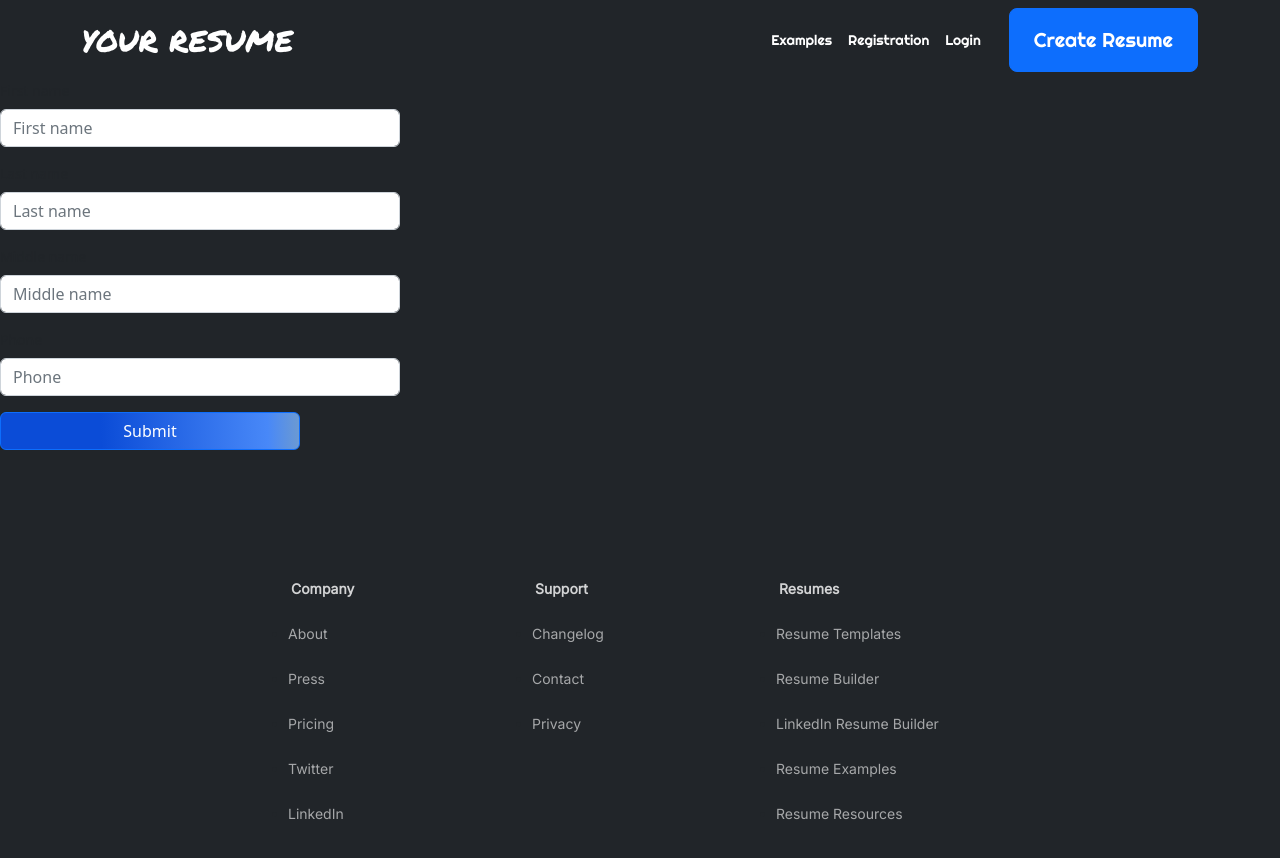
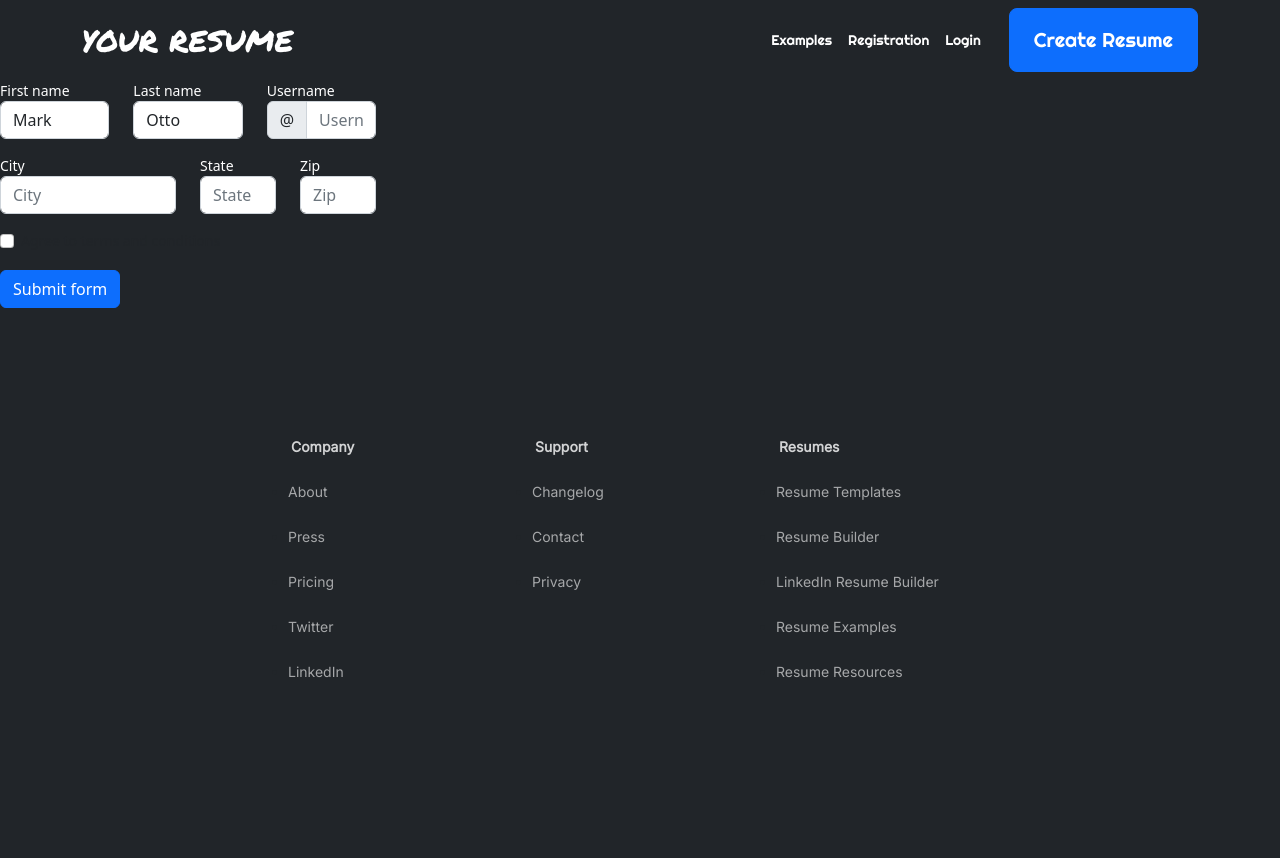
Before and after one commit to Daryna00/Resume, a React (Create React App) app in the folder resume_front/: page /personal/area in a window 1280 px wide. Shown: the top 858 px of the page. After the commit the page ends 800 px from the top, so only its background shows below. Built offline with nearby package versions, Linux system fonts and the light colour scheme; a web font is replaced by a local one.

Commit message:
fix pass google

```diff
--- a/resume_front/src/components/Activate.js
+++ b/resume_front/src/components/Activate.js
@@ -17,7 +17,7 @@
     };
 
     if (verified) {
-        return <Redirect to='/' />
+        return <Redirect to='/authorisation' />
     }
 
     return (
--- /dev/null
+++ b/resume_front/src/css/personal_area.css
@@ -0,0 +1,4 @@
+
+.label{
+    color: white;
+}
--- a/resume_front/src/pages/Auth.js
+++ b/resume_front/src/pages/Auth.js
@@ -25,7 +25,7 @@
 
     const continueWithGoogle = async () => {
         try {
-            const res = await axios.get(`${process.env.REACT_APP_API_URL}/api/v1/auth/o/google-oauth2/?redirect_uri=${process.env.REACT_APP_API_URL}/google`)
+            const res = await axios.get(`${process.env.REACT_APP_API_URL}/google`)
 
             window.location.replace(res.data.authorization_url);
         } catch (err) {
--- a/resume_front/src/pages/PersonalArea.js
+++ b/resume_front/src/pages/PersonalArea.js
@@ -1,36 +1,91 @@
 import React, {useState} from 'react';
-import {Button, Form} from "react-bootstrap";
+import {Button, Col, Form, InputGroup, Row} from "react-bootstrap";
+import '../css/personal_area.css'
 
 const PersonalArea = () => {
-    const [formData, setFormData] = useState({
-        first_name: '',
-        last_name: '',
-        middle_name: '',
-        phone: ''
-    });
-    const { first_name, last_name, middle_name, phone} = formData;
-    const onChange = e => setFormData({ ...formData, [e.target.name]: e.target.value });
+        const [validated, setValidated] = useState(false);
+
+        const handleSubmit = (event) => {
+            const form = event.currentTarget;
+            if (form.checkValidity() === false) {
+                event.preventDefault();
+                event.stopPropagation();
+            }
+
+            setValidated(true);
+        };
+
         return (
-        <Form className='form-personal-area' >
-            <Form.Group className="mb-3" controlId="formBasicFirstName">
-                <Form.Label>First name</Form.Label>
-                <Form.Control type="name" placeholder="First name" name='name' value={first_name} onChange={e => onChange(e)} required/>
+            <Form noValidate validated={validated} onSubmit={handleSubmit} class='form'>
+                <Row className="mb-3">
+                    <Form.Group as={Col} md="4" controlId="validationCustom01">
+                        <Form.Label class='label'>First name</Form.Label>
+                        <Form.Control
+                            required
+                            type="text"
+                            placeholder="First name"
+                            defaultValue="Mark"
+                        />
+                        <Form.Control.Feedback>Looks good!</Form.Control.Feedback>
                     </Form.Group>
-            <Form.Group className="mb-3" controlId="formBasicLastName">
-                <Form.Label>Last name</Form.Label>
-                <Form.Control type="name" placeholder="Last name" name='name' value={last_name} onChange={e => onChange(e)} required/>
+                    <Form.Group as={Col} md="4" controlId="validationCustom02">
+                        <Form.Label class='label'>Last name</Form.Label>
+                        <Form.Control
+                            required
+                            type="text"
+                            placeholder="Last name"
+                            defaultValue="Otto"
+                        />
+                        <Form.Control.Feedback>Looks good!</Form.Control.Feedback>
                     </Form.Group>
-            <Form.Group className="mb-3" controlId="formBasicMiddleName">
-                <Form.Label>Middle name</Form.Label>
-                <Form.Control type="name" placeholder="Middle name" name='name' value={middle_name} onChange={e => onChange(e)} required/>
+                    <Form.Group as={Col} md="4" controlId="validationCustomUsername">
+                        <Form.Label class='label'>Username</Form.Label>
+                        <InputGroup hasValidation>
+                            <InputGroup.Text id="inputGroupPrepend">@</InputGroup.Text>
+                            <Form.Control
+                                type="text"
+                                placeholder="Username"
+                                aria-describedby="inputGroupPrepend"
+                                required
+                            />
+                            <Form.Control.Feedback type="invalid">
+                                Please choose a username.
+                            </Form.Control.Feedback>
+                        </InputGroup>
                     </Form.Group>
-            <Form.Group className="mb-3" controlId="formBasicPhone">
-                <Form.Label>Phone</Form.Label>
-                <Form.Control type="phone" placeholder="Phone" name='phone' value={phone} onChange={e => onChange(e)} pattern = "/^\+380\d{3}\d{2}\d{2}\d{2}$/" title="The number must start with +380 and has 9 digits." required/>
+                </Row>
+                <Row className="mb-3">
+                    <Form.Group as={Col} md="6" controlId="validationCustom03">
+                        <Form.Label class='label'>City</Form.Label>
+                        <Form.Control type="text" placeholder="City" required />
+                        <Form.Control.Feedback type="invalid">
+                            Please provide a valid city.
+                        </Form.Control.Feedback>
                     </Form.Group>
-            <Button variant="primary" className="button-submit" type="submit">
-                Submit
-            </Button>
+                    <Form.Group as={Col} md="3" controlId="validationCustom04">
+                        <Form.Label class='label'>State</Form.Label>
+                        <Form.Control type="text" placeholder="State" required />
+                        <Form.Control.Feedback type="invalid">
+                            Please provide a valid state.
+                        </Form.Control.Feedback>
+                    </Form.Group>
+                    <Form.Group as={Col} md="3" controlId="validationCustom05">
+                        <Form.Label class='label'>Zip</Form.Label>
+                        <Form.Control type="text" placeholder="Zip" required />
+                        <Form.Control.Feedback type="invalid">
+                            Please provide a valid zip.
+                        </Form.Control.Feedback>
+                    </Form.Group>
+                </Row>
+                <Form.Group className="mb-3">
+                    <Form.Check
+                        required
+                        label="Agree to terms and conditions"
+                        feedback="You must agree before submitting."
+                        feedbackType="invalid"
+                    />
+                </Form.Group>
+                <Button type="submit">Submit form</Button>
             </Form>
         );
     };
--- a/resume_front/src/pages/Registr.js
+++ b/resume_front/src/pages/Registr.js
@@ -31,7 +31,7 @@
 
     const continueWithGoogle = async () => {
         try {
-            const res = await axios.get(`${process.env.REACT_APP_API_URL}/api/v1/auth/o/google-oauth2/?redirect_uri=${process.env.REACT_APP_API_URL}/google`)
+            const res = await axios.get(`${process.env.REACT_APP_API_URL}/google`)
 
             window.location.replace(res.data.authorization_url);
         } catch (err) {
```
Lines whose indentation alone changed are shown as unchanged.
